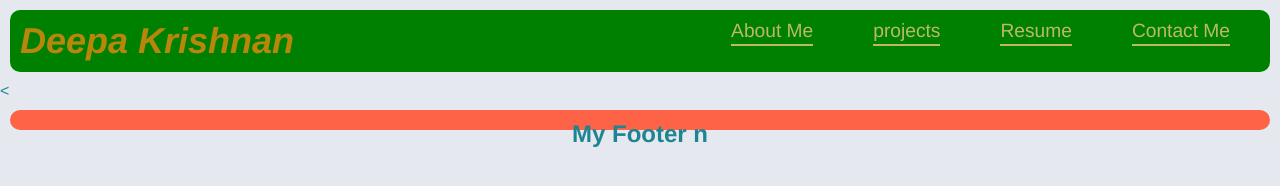
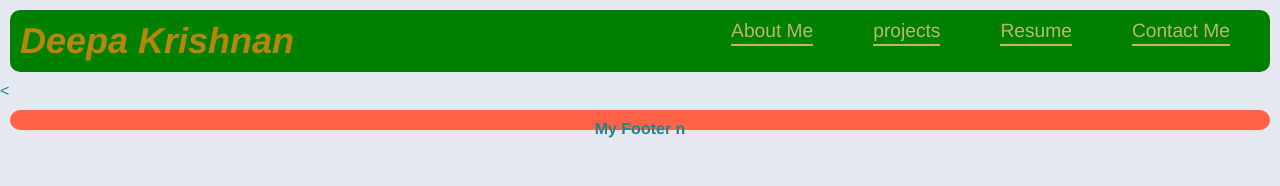
Before and after one commit to Deeparkrish/MyPortfolio, a plain HTML site: page index.html in a window 1280 px wide. Drawn offline with Linux system fonts and the light colour scheme.

```diff
--- a/index.html
+++ b/index.html
@@ -56,7 +56,7 @@
 
         <!-- Adding footer -->
     <footer class ="footer">
-        <h2>My Footer n</h2>
+        <h4>My Footer n</h4>
         <div>
             <!-- adding icons of  mail , git hub ,linked in information-->
 
```
